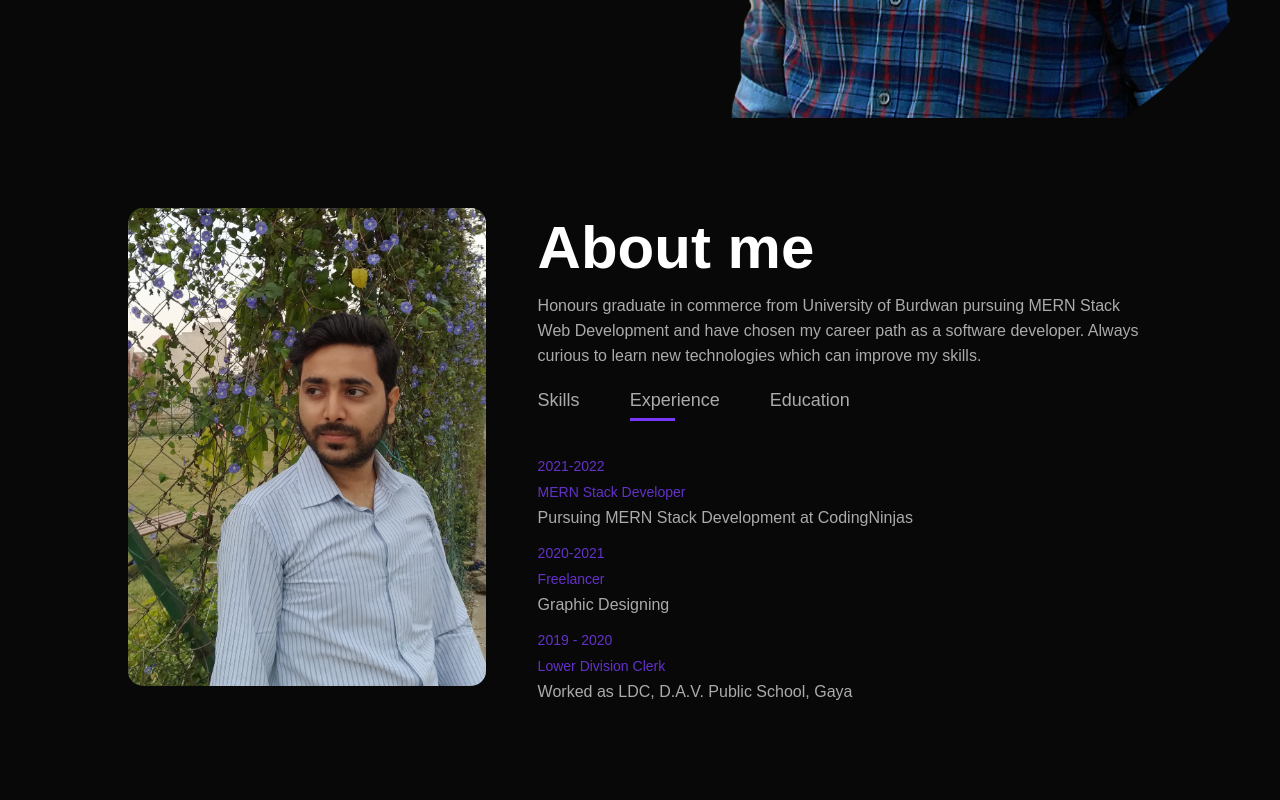
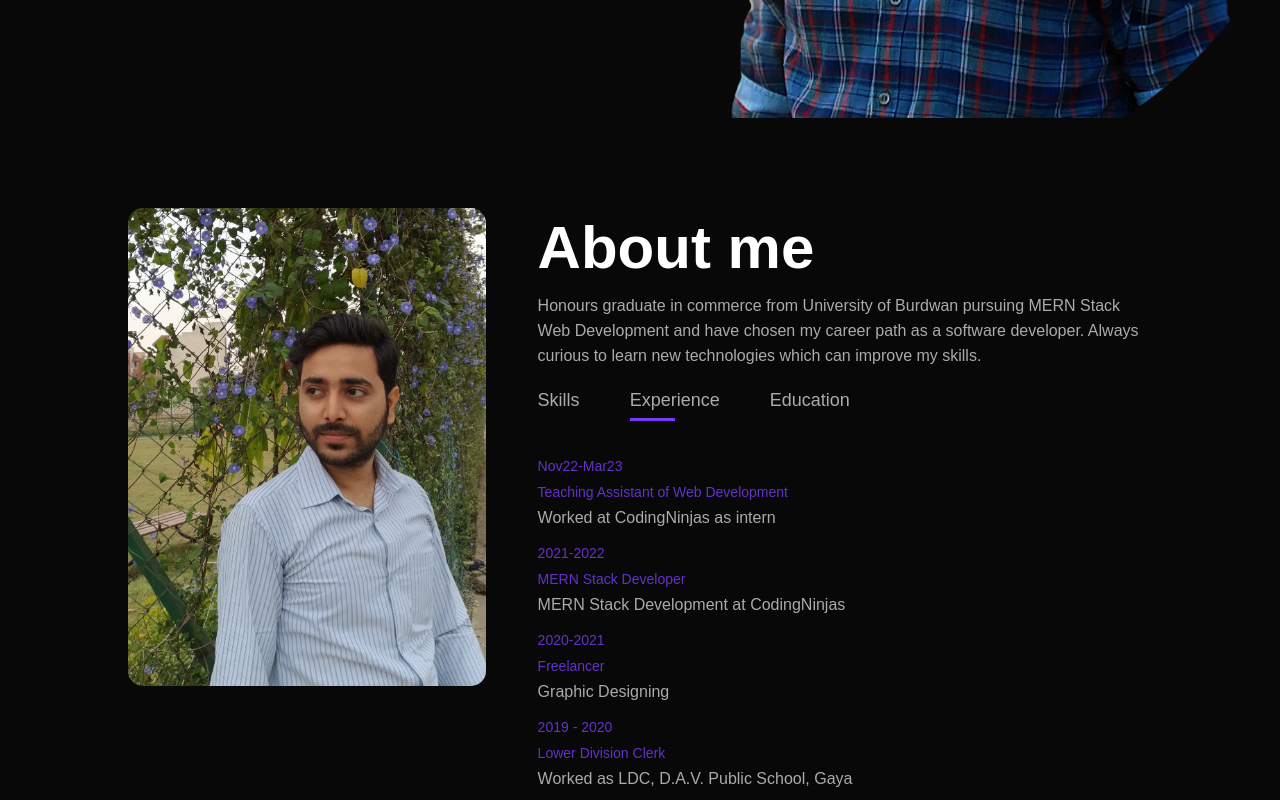
Before and after one commit to msurajprakash/Resume, a plain HTML site: page index.html in a window 1280 px wide. Both pictures are taken after a click on the element "Experience". Shown: the part 682-1482 px from the top of the page. Drawn offline with Linux system fonts and the light colour scheme.

Commit message:
Upadated after completing the course and TAship

```diff
--- a/index.html
+++ b/index.html
@@ -64,7 +64,8 @@
                     </div>
                     <div class="tab-contents" id="experience">
                         <ul>
-                            <li><span>2021-2022<br>MERN Stack Developer</span><br>Pursuing MERN Stack Development at CodingNinjas</li>
+                            <li><span>Nov22-Mar23<br>Teaching Assistant of Web Development</span><br>Worked at CodingNinjas as intern</li>
+                            <li><span>2021-2022<br>MERN Stack Developer</span><br>MERN Stack Development at CodingNinjas</li>
                             <li><span>2020-2021<br>Freelancer</span><br>Graphic Designing</li>
                             <li><span>2019 - 2020<br>Lower Division Clerk</span><br>Worked as LDC, D.A.V. Public School, Gaya</li>
                         </ul>
```
